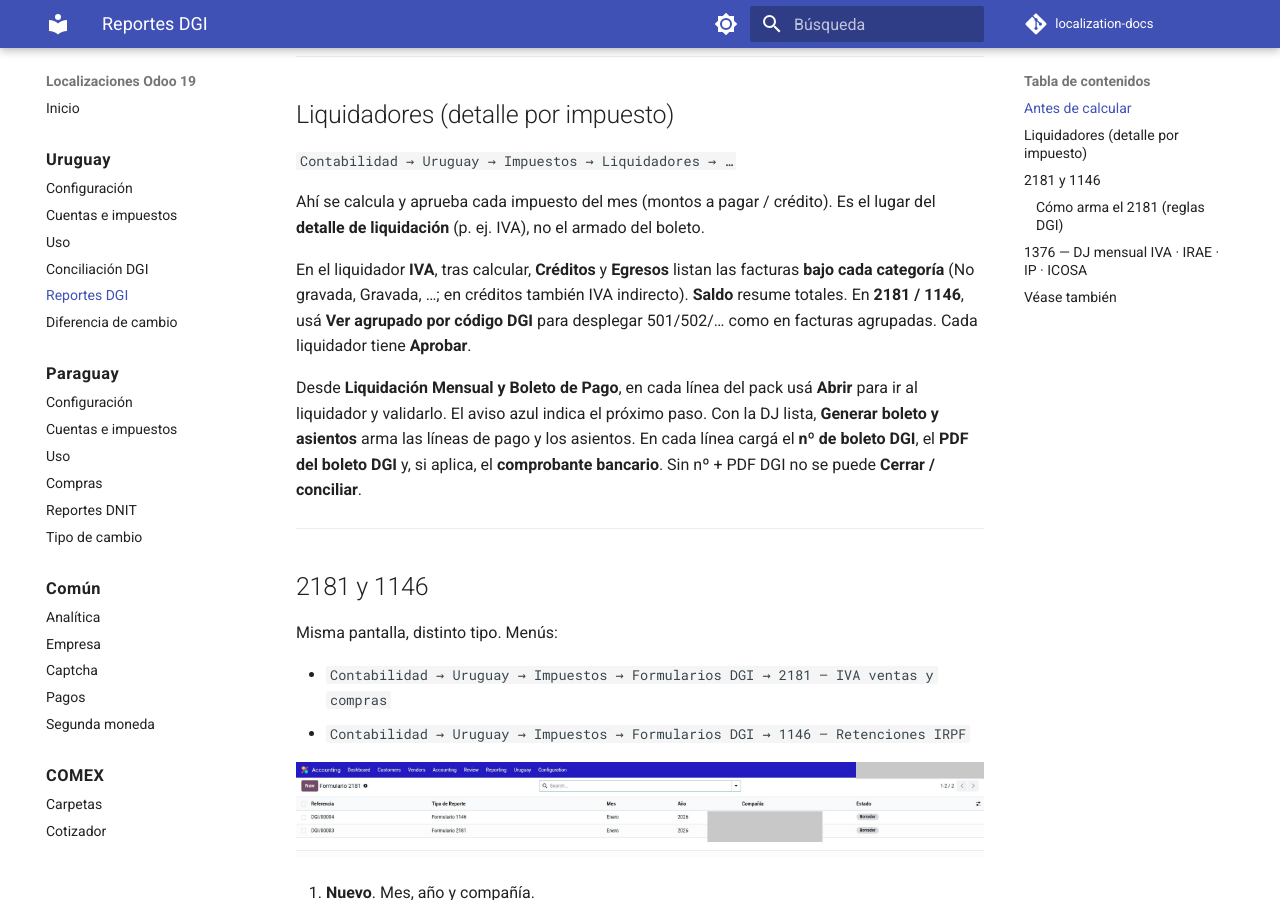
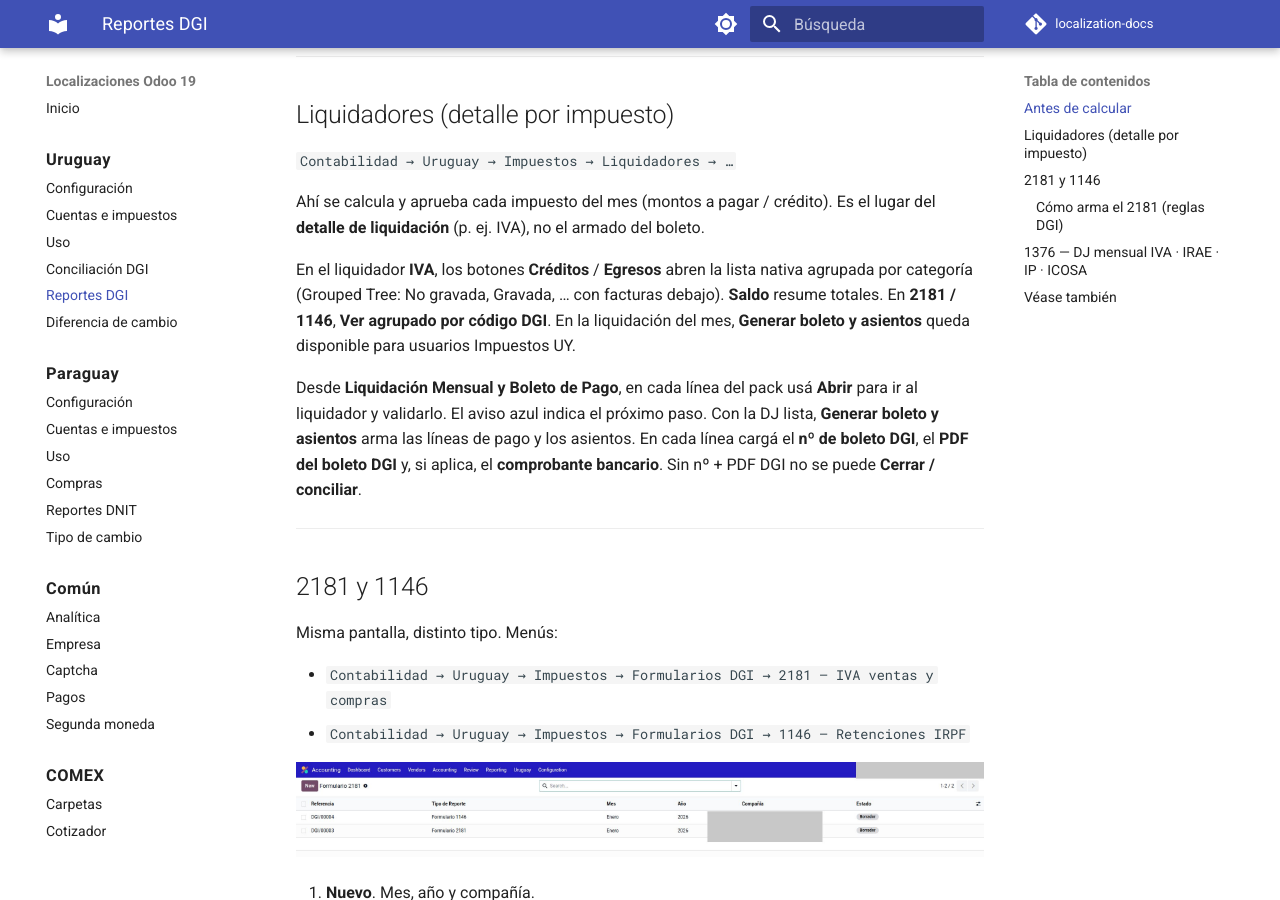
Before and after one commit to Pabloolano/localization-docs, an MkDocs documentation site: the page built from docs/uruguay/reportes.md, in a window 1280 px wide and 900 px high, scrolled down 1519 px. Built offline with MkDocs 1.6.1 and Material for MkDocs 9.7.7, drawn with Linux system fonts in a browser that asks for light colours; comment, search, counter and statistics services are not loaded.

Commit message:
docs(uy): Grouped Tree IVA y boleto para usuario Impuestos
Co-authored-by: Cursor <cursoragent@cursor.com>

```diff
--- a/docs/uruguay/reportes.md
+++ b/docs/uruguay/reportes.md
@@ -45,7 +45,7 @@ Si el tax no está mapeado, el XML CFE puede estar bien y el reporte igual sale
 
 Ahí se calcula y aprueba cada impuesto del mes (montos a pagar / crédito). Es el lugar del **detalle de liquidación** (p. ej. IVA), no el armado del boleto.
 
-En el liquidador **IVA**, tras calcular, **Créditos** y **Egresos** listan las facturas **bajo cada categoría** (No gravada, Gravada, …; en créditos también IVA indirecto). **Saldo** resume totales. En **2181 / 1146**, usá **Ver agrupado por código DGI** para desplegar 501/502/… como en facturas agrupadas. Cada liquidador tiene **Aprobar**.
+En el liquidador **IVA**, los botones **Créditos** / **Egresos** abren la lista nativa agrupada por categoría (Grouped Tree: No gravada, Gravada, … con facturas debajo). **Saldo** resume totales. En **2181 / 1146**, **Ver agrupado por código DGI**. En la liquidación del mes, **Generar boleto y asientos** queda disponible para usuarios Impuestos UY.
 
 Desde **Liquidación Mensual y Boleto de Pago**, en cada línea del pack usá **Abrir** para ir al liquidador y validarlo. El aviso azul indica el próximo paso. Con la DJ lista, **Generar boleto y asientos** arma las líneas de pago y los asientos. En cada línea cargá el **nº de boleto DGI**, el **PDF del boleto DGI** y, si aplica, el **comprobante bancario**. Sin nº + PDF DGI no se puede **Cerrar / conciliar**.
 
```
